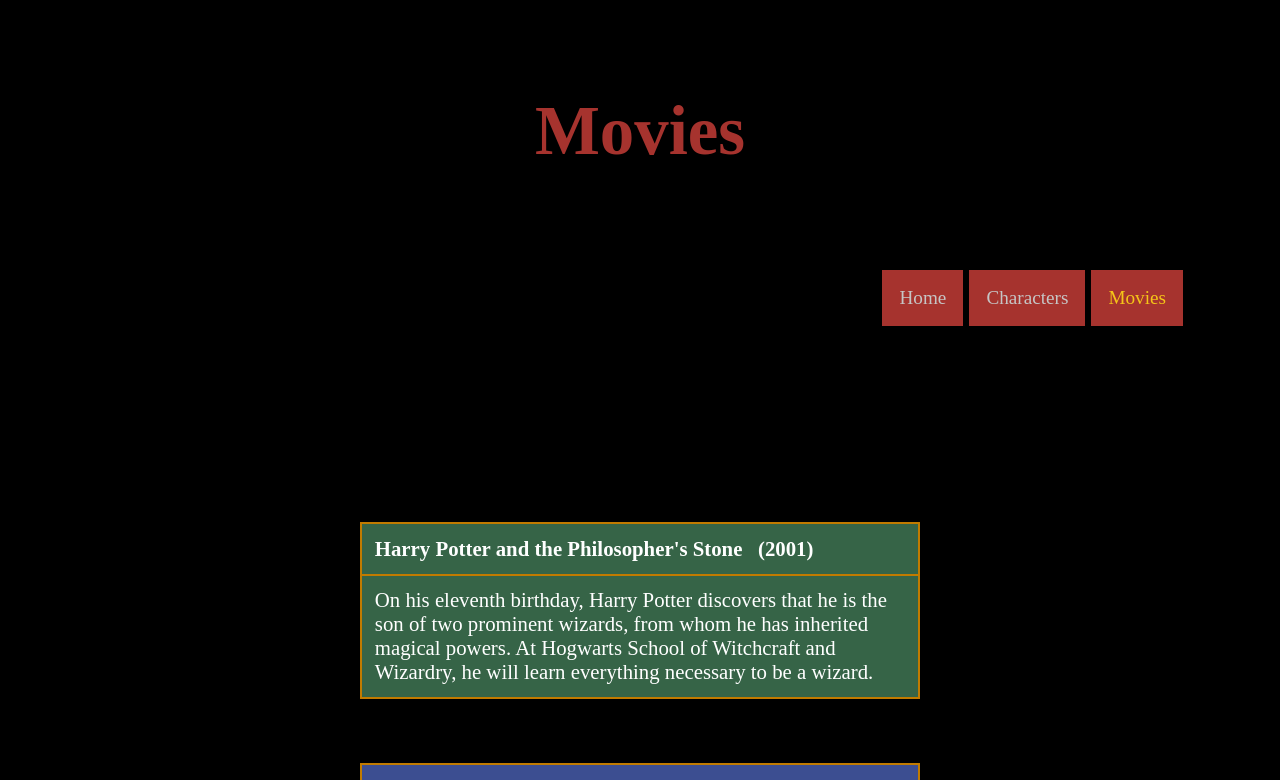
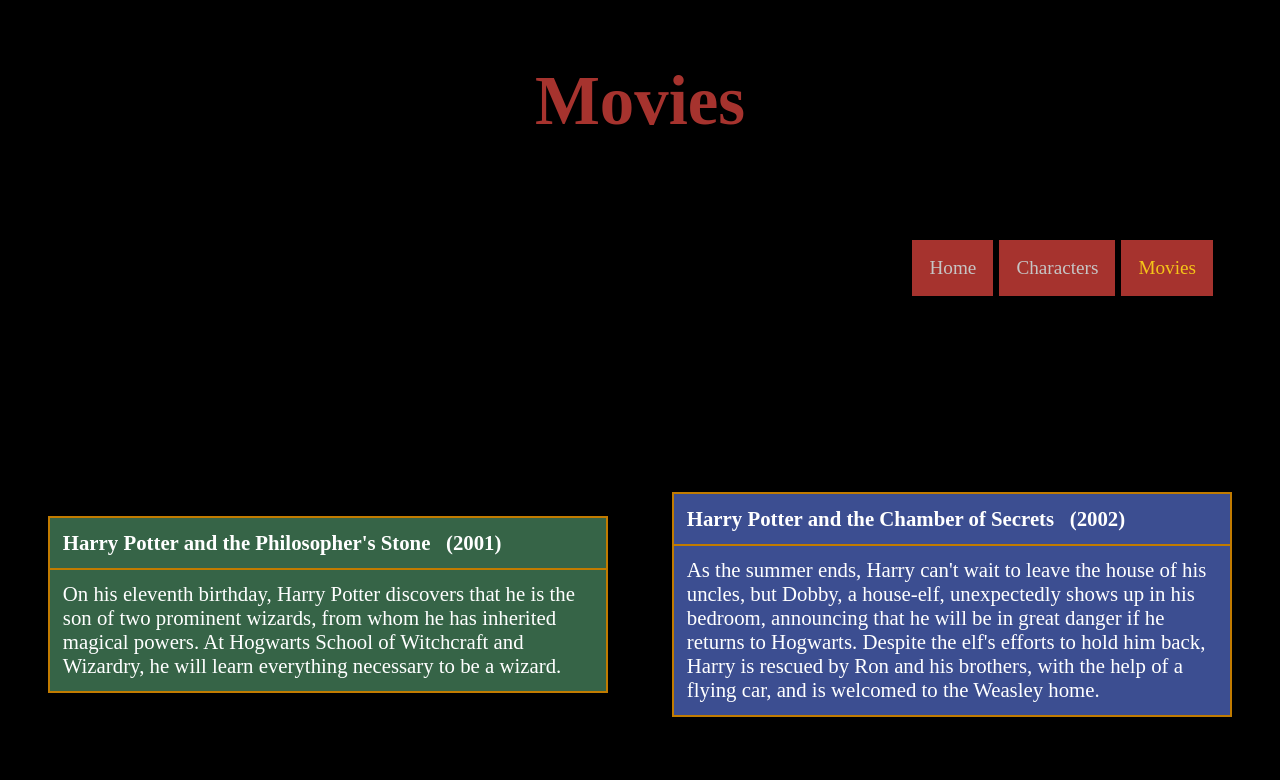
Before and after one commit to emamaria/harry-p, a Vue app: page /#/movies in a window 1280 px wide. Shown: the top 780 px of the page. Built offline with nearby package versions, Linux system fonts and the light colour scheme.

Commit message:
removing padding in movies and characters page

```diff
--- a/src/pages/Characters.vue
+++ b/src/pages/Characters.vue
@@ -78,7 +78,7 @@
   flex-direction: column;
   min-height: 100vh;
    margin-bottom: 100px;
-  padding: 30px;
+
 }
 
 .character_container{
--- a/src/pages/Movies.vue
+++ b/src/pages/Movies.vue
@@ -44,7 +44,7 @@
    flex-direction: column;
     min-height: 100vh;
      margin-bottom: 100px;
-    padding: 30px;
+
 }
 
 
```
